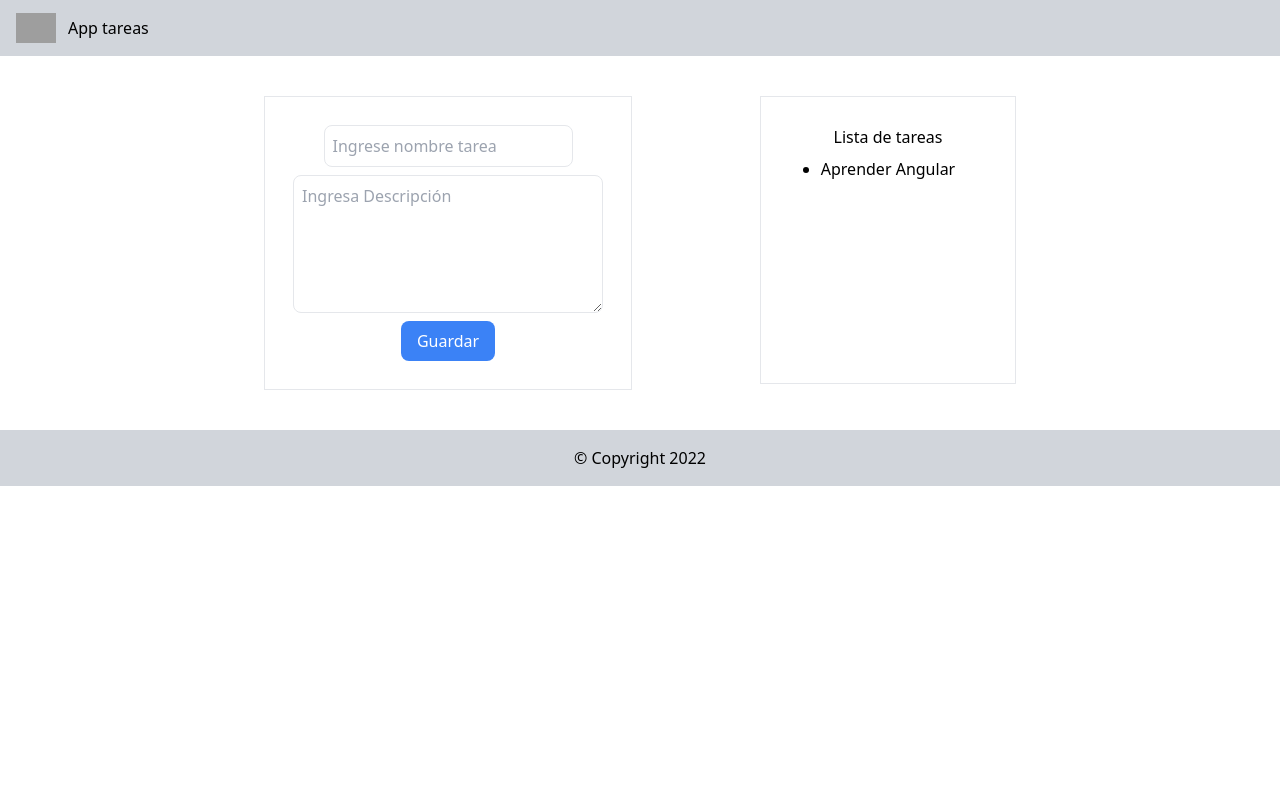
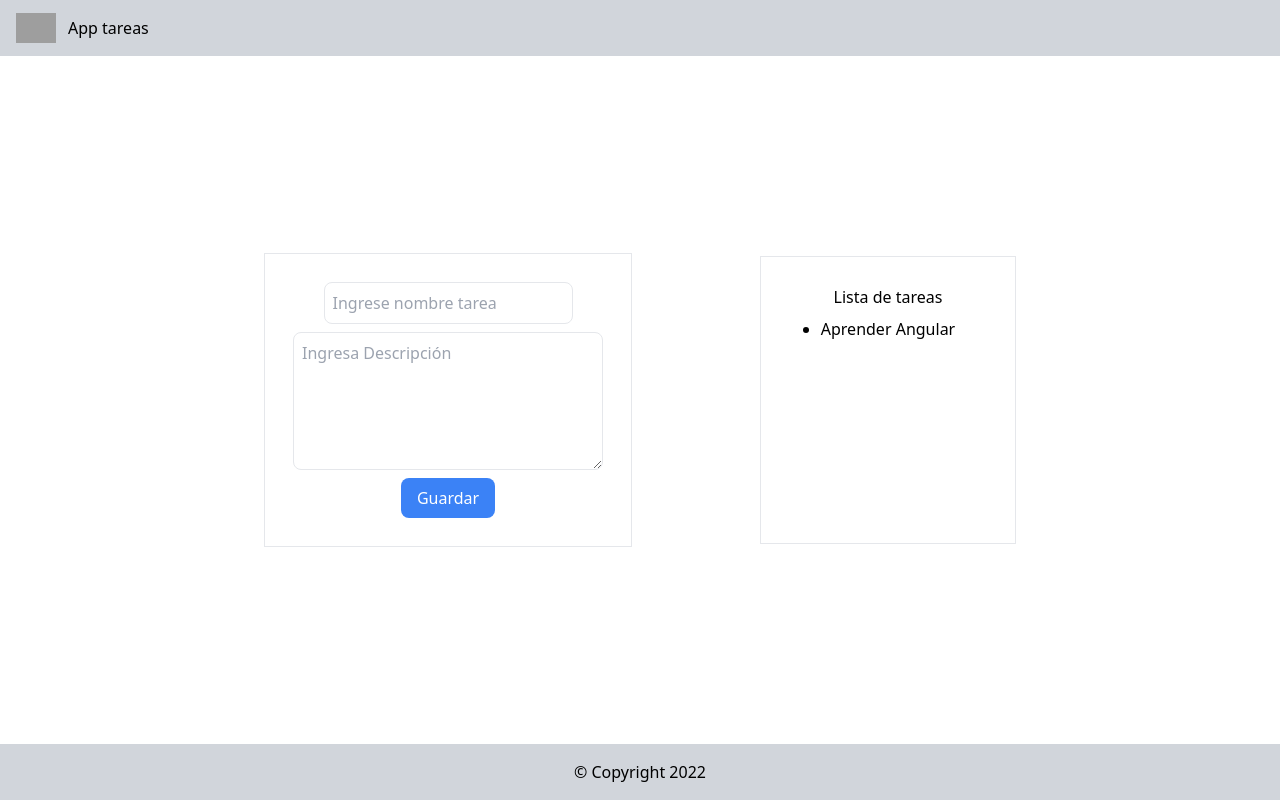
Before and after one commit to leonelhv/sesion-10, an Angular app: page / in a window 1280 px wide. Built offline with nearby package versions, Linux system fonts and the light colour scheme; grey boxes are pictures that could not be loaded.

Commit message:
update design home page

```diff
--- a/src/app/pages/home/home.component.html
+++ b/src/app/pages/home/home.component.html
@@ -1,6 +1,10 @@
-<app-c1></app-c1>
-<div class="flex justify-center items-start gap-32 my-10 flex-wrap">
-  <app-c3 (responseTarea)="guardarTarea($event)"></app-c3>
-  <app-c4 [tareas]="tareas"></app-c4>
+<div class="flex flex-col h-full">
+  <app-c1></app-c1>
+  <div
+    class="flex justify-center items-center gap-32 my-10 flex-wrap flex-grow"
+  >
+    <app-c3 (responseTarea)="guardarTarea($event)"></app-c3>
+    <app-c4 [tareas]="tareas"></app-c4>
+  </div>
+  <app-c2></app-c2>
 </div>
-<app-c2></app-c2>
--- a/src/index.html
+++ b/src/index.html
@@ -1,13 +1,13 @@
-<!doctype html>
+<!DOCTYPE html>
 <html lang="en">
-<head>
-  <meta charset="utf-8">
-  <title>Sesion10</title>
-  <base href="/">
-  <meta name="viewport" content="width=device-width, initial-scale=1">
-  <link rel="icon" type="image/x-icon" href="favicon.ico">
-</head>
-<body>
-  <app-root></app-root>
-</body>
+  <head>
+    <meta charset="utf-8" />
+    <title>Sesion10</title>
+    <base href="/" />
+    <meta name="viewport" content="width=device-width, initial-scale=1" />
+    <link rel="icon" type="image/x-icon" href="favicon.ico" />
+  </head>
+  <body class="h-screen">
+    <app-root></app-root>
+  </body>
 </html>
```
